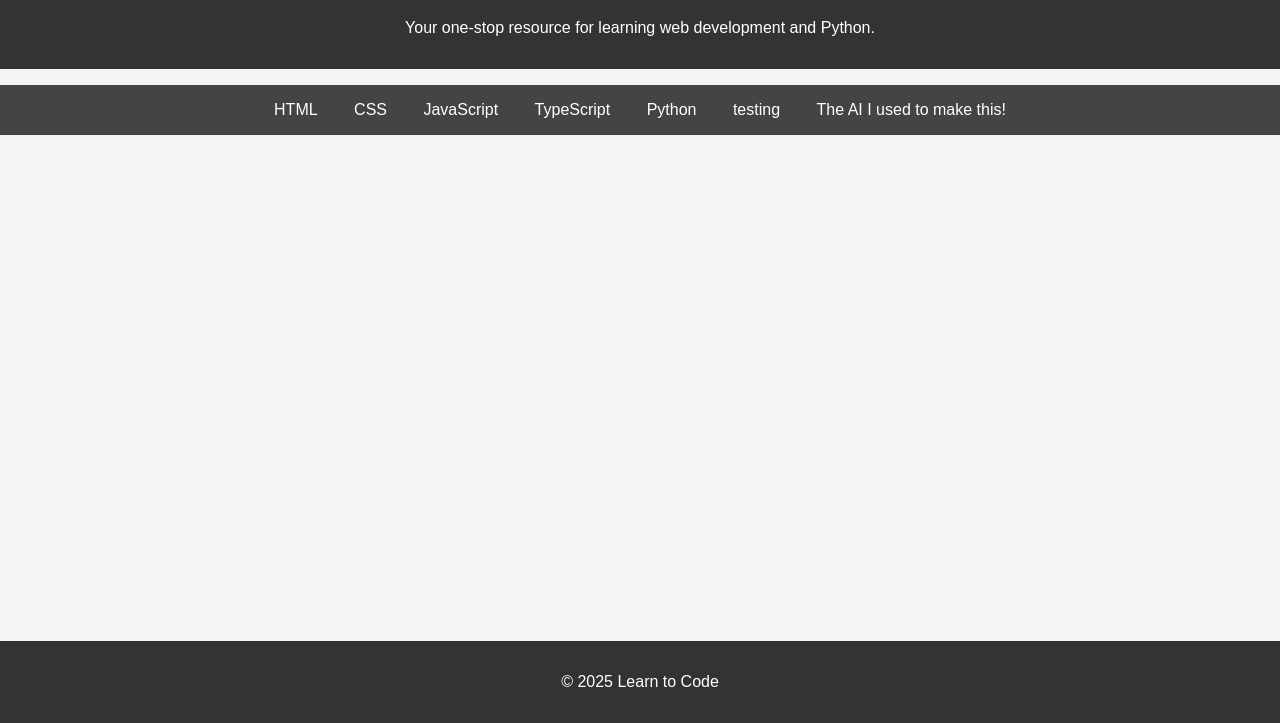
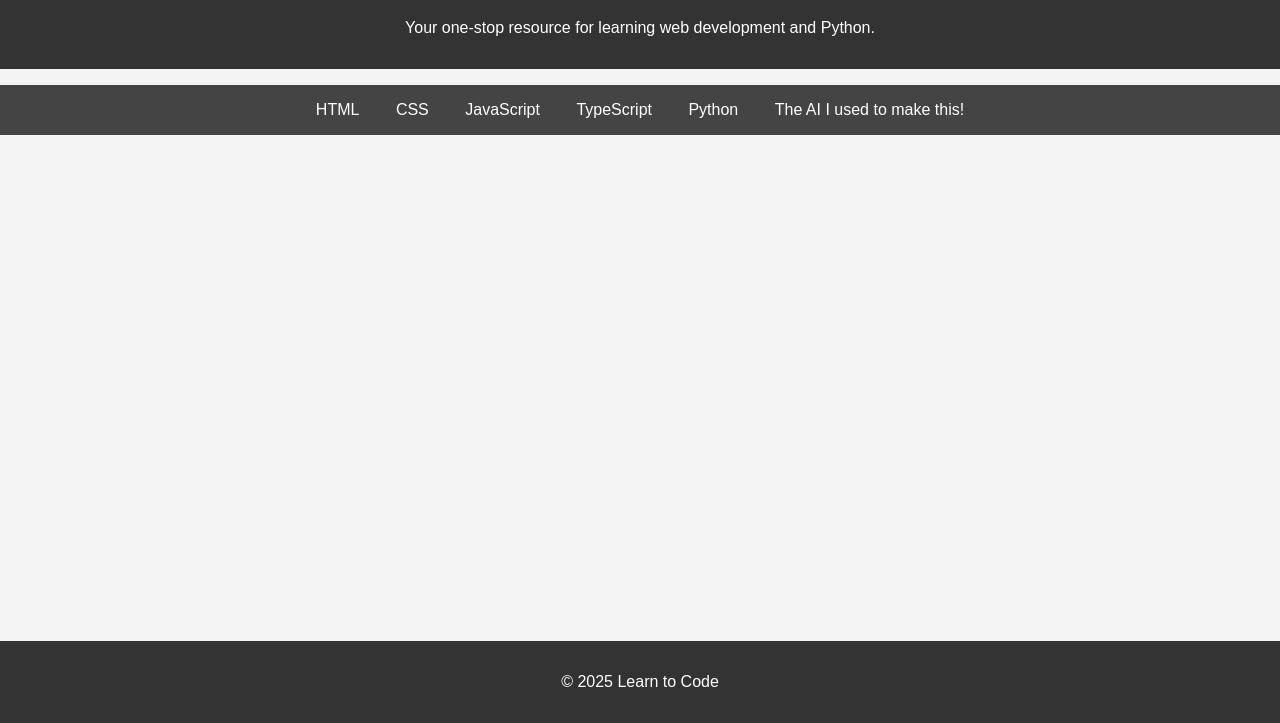
Before and after one commit to blooxdio/test, a plain HTML site: page index.html in a window 1280 px wide. Shown: the part 77-800 px from the top of the page. Drawn offline with Linux system fonts and the light colour scheme.

Commit message:
Update index.html

```diff
--- a/index.html
+++ b/index.html
@@ -18,7 +18,6 @@
             <li><a href="javascript/index.html">JavaScript</a></li>
             <li><a href="typescript/index.html">TypeScript</a></li>
             <li><a href="python/index.html">Python</a></li>
-            <li><a href="test.html">testing</a></li>
             <li><a href="https://jules.google">The AI I used to make this!</a></li>
         </ul>
     </nav>
```
